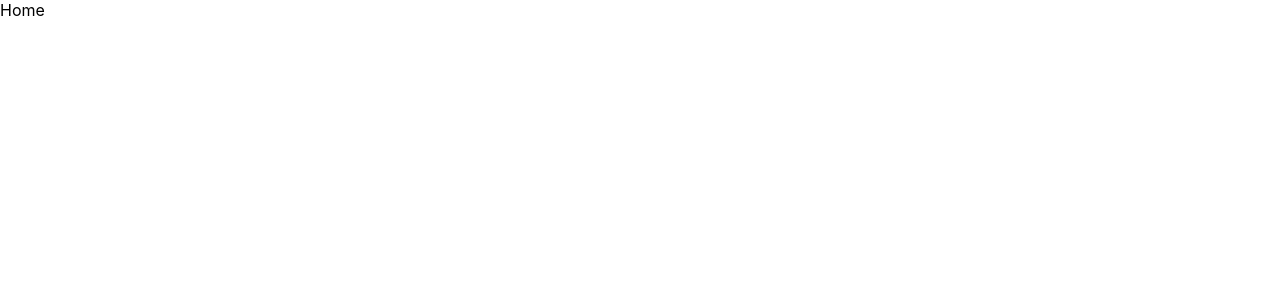
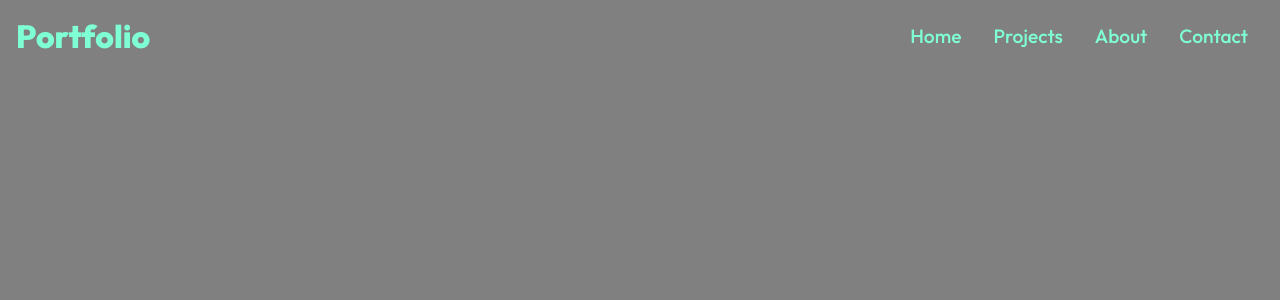
Before and after one commit to MIRY84/React-Portfolio, a React (Create React App) app: page / in a window 1280 px wide. Shown: the top 300 px of the page. Built offline with nearby package versions, Linux system fonts and the light colour scheme.

Commit message:
adding some css/navbar links/starting my protfolio

```diff
--- a/src/App.js
+++ b/src/App.js
@@ -5,14 +5,14 @@ import Projects from "./routes/Projects";
 import About from "./routes/About";
 import Contact from "./routes/Contact";
 //import { Route, RouterProvider } from "react-router-dom";
-import { Routes,Route } from "react-router-dom";
+import { Route, Routes } from "react-router-dom";
 
 function App() {
-  return (
+  return (//created routes to different pages
     <>
     <Routes>
       <Route path="/" element={<Home />} />
-      <Route path="/project" element={<Projects />} />
+      <Route path="/projects" element={<Projects />} />
       <Route path="/about" element={<About />} />
       <Route path="/contact" element={<Contact />} />
 
--- /dev/null
+++ b/src/components/Navbar.js
@@ -0,0 +1,31 @@
+import "./NavbarStyles.css";
+
+import React from 'react'
+import { Link } from "react-router-dom";
+
+const Navbar = () => {
+  return (
+    <div className="header">
+        <Link to="/">
+            <h1>Portfolio</h1>
+        </Link>
+        <ul className="nav-menu">
+            <li>
+                <Link to="/">Home</Link>
+            </li>
+            <li>
+                <Link to="/projects">Projects</Link>
+            </li>
+            <li>
+                <Link to="/about">About</Link>
+            </li>
+            <li>
+                <Link to="/contact">Contact</Link>
+            </li>
+        </ul>
+
+    </div>
+  )
+}
+
+export default Navbar
--- /dev/null
+++ b/src/components/NavbarStyles.css
@@ -0,0 +1,17 @@
+.header {
+    display: flex;
+    justify-content: space-between;
+    align-items: center;
+    padding: 1rem;
+}
+.nav-menu{
+    display: flex;
+}
+
+.nav-menu li{
+    padding: 0 1rem;
+}
+.nav-menu li a{
+    font-size: 1.2rem;
+    font-weight: 500;
+}
--- a/src/index.css
+++ b/src/index.css
@@ -1,13 +1,21 @@
-body {
-  margin: 0;
-  font-family: -apple-system, BlinkMacSystemFont, 'Segoe UI', 'Roboto', 'Oxygen',
-    'Ubuntu', 'Cantarell', 'Fira Sans', 'Droid Sans', 'Helvetica Neue',
-    sans-serif;
-  -webkit-font-smoothing: antialiased;
-  -moz-osx-font-smoothing: grayscale;
-}
 
-code {
-  font-family: source-code-pro, Menlo, Monaco, Consolas, 'Courier New',
-    monospace;
-}
+  @import url('https://fonts.googleapis.com/css2?family=Outfit:wght@100;200;300;400;500;600;800;900&display=swap');
+
+  *{
+    box-sizing: border-box;
+    margin: 0;
+    padding: 0;
+    font-family: 'Outfit', sans-serif;
+  }
+  body {
+    background: grey;
+  }
+
+  h1, h4, p, a {
+    color:aquamarine;
+    text-decoration: none;
+  }
+
+  ul{
+    list-style-type: none;
+  }
--- a/src/routes/Home.js
+++ b/src/routes/Home.js
@@ -1,7 +1,10 @@
 import React from "react";
+import Navbar from "../components/Navbar";
 const Home=()=> {
     return (
-        <div>Home</div>
+        <div>
+            <Navbar></Navbar>
+        </div>
     )
 }
  export default Home
```
